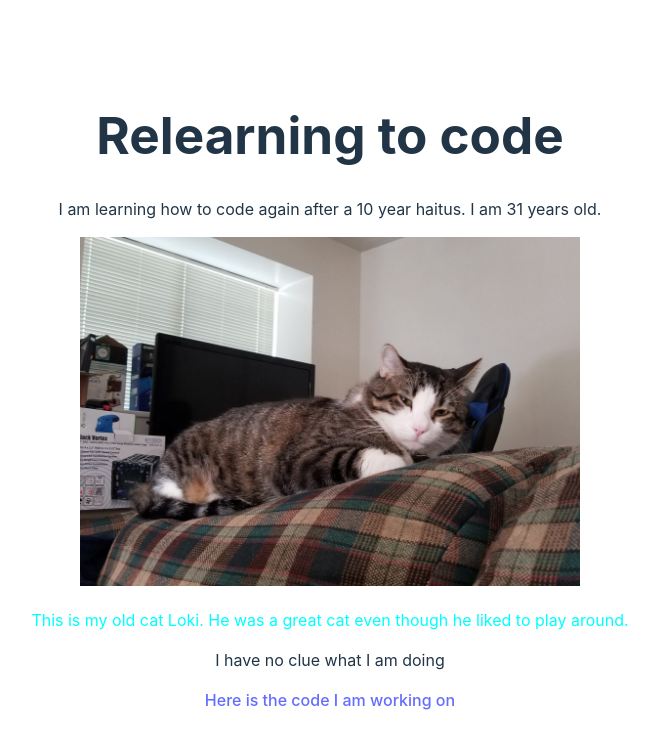
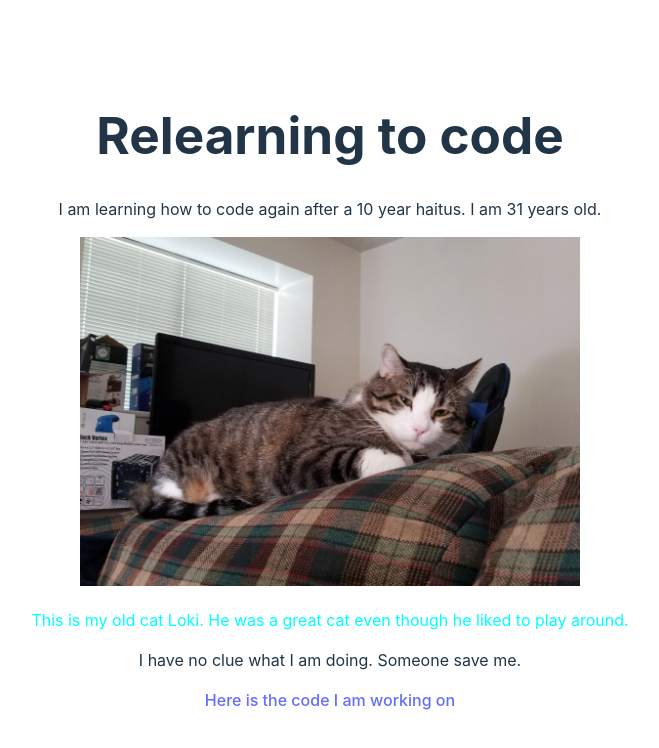
Before and after one commit to merlin1320/practicing_app, a React (Vite) app: page / in a window 1280 px wide. Shown: the top 748 px of the page, without its empty margins (310-969 px from the left). Built offline with nearby package versions, Linux system fonts and the light colour scheme.

Commit message:
Adding new branch (#1)
new

```diff
--- a/src/App.tsx
+++ b/src/App.tsx
@@ -22,7 +22,7 @@ function App() {
             This is my old cat Loki. He was a great cat even though he liked to play around.
           </p>
           <p>
-            I have no clue what I am doing
+            I have no clue what I am doing. Someone save me.
           </p>
           <p>
              <a href="https://github.com/merlin1320/practicing_app" target='_blank'>Here is the code I am working on</a>
```
